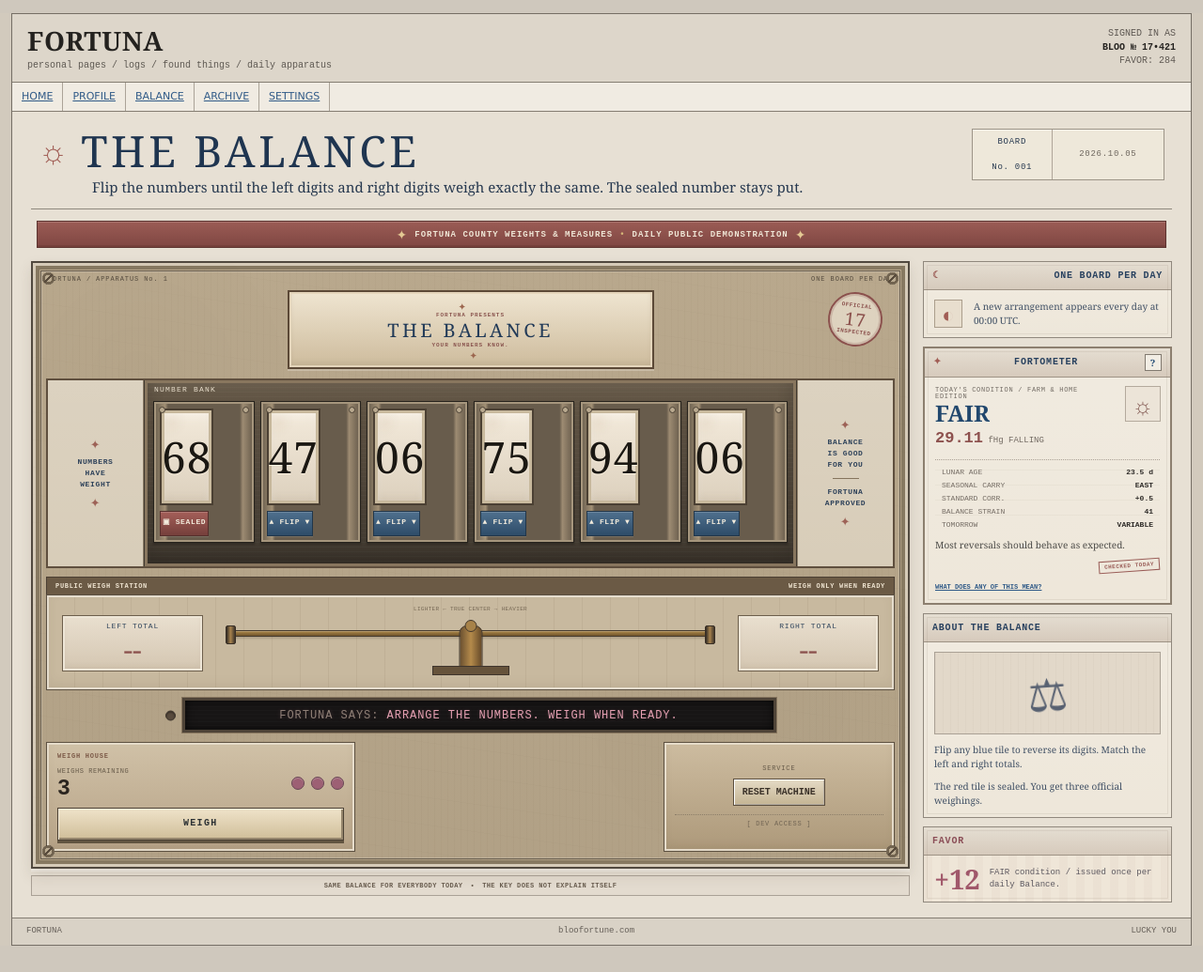
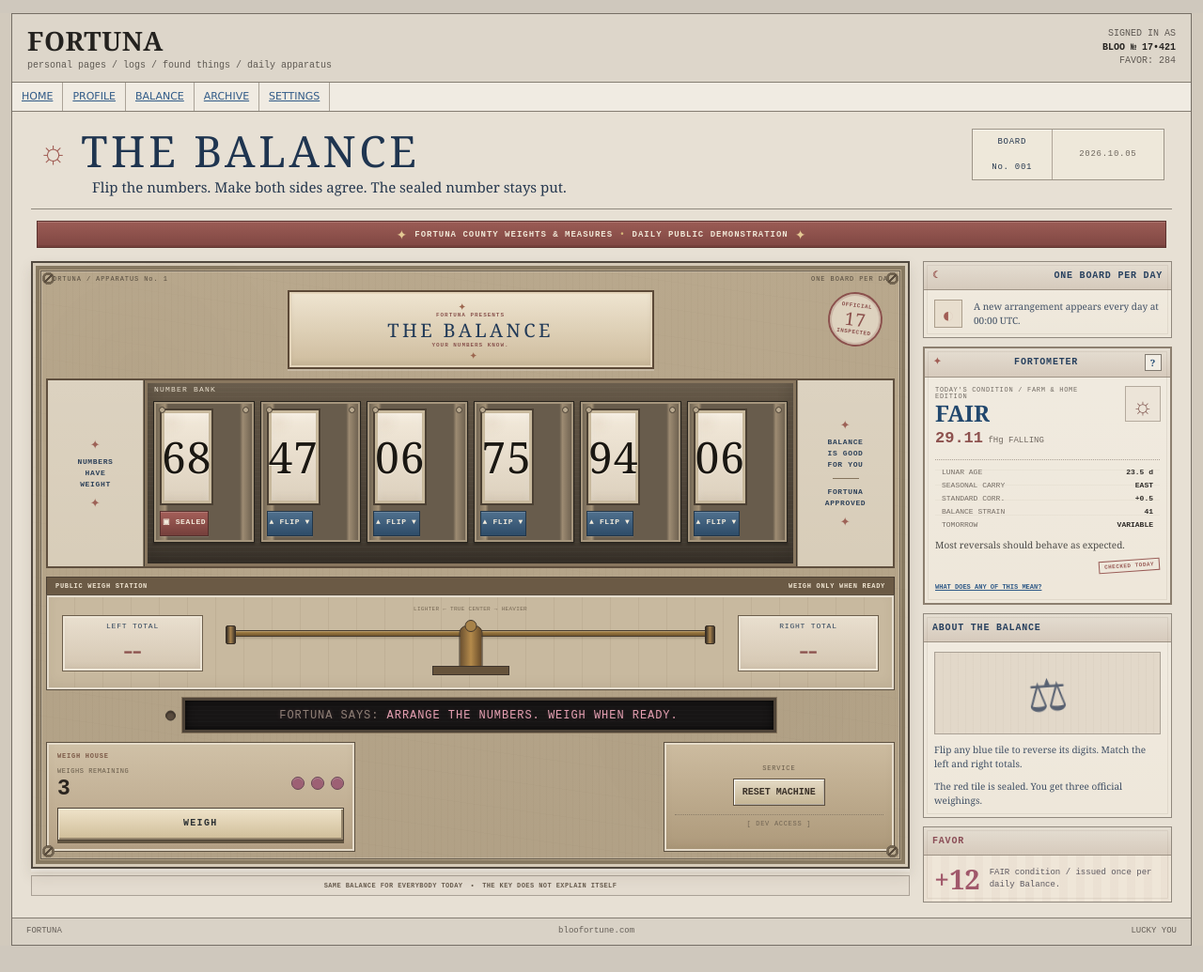
Before and after one commit to Blookittt/blookittt.github.io, a Jekyll site: the page built from balance.html, in a window 1280 px wide. Shown: the whole page at 94% size. Built offline with Jekyll 4.4.1, drawn with Linux system fonts in a browser that asks for light colours.

Commit message:
Trim Balance copy and add weigh ritual

```diff
--- a/balance.html
+++ b/balance.html
@@ -8,10 +8,7 @@
     <div>
       <div class="balance-eyebrow">DAILY APPARATUS</div>
       <h1><span class="balance-title-sun" aria-hidden="true">☼</span>THE BALANCE</h1>
-      <p>
-        Flip the numbers until the left digits and right digits weigh exactly the same.
-        The sealed number stays put.
-      </p>
+      <p>Flip the numbers. Make both sides agree. The sealed number stays put.</p>
     </div>
 
     <div class="balance-page-meta">
```
Also changed, not shown: other parts of balance.html (+2 -0 lines).
